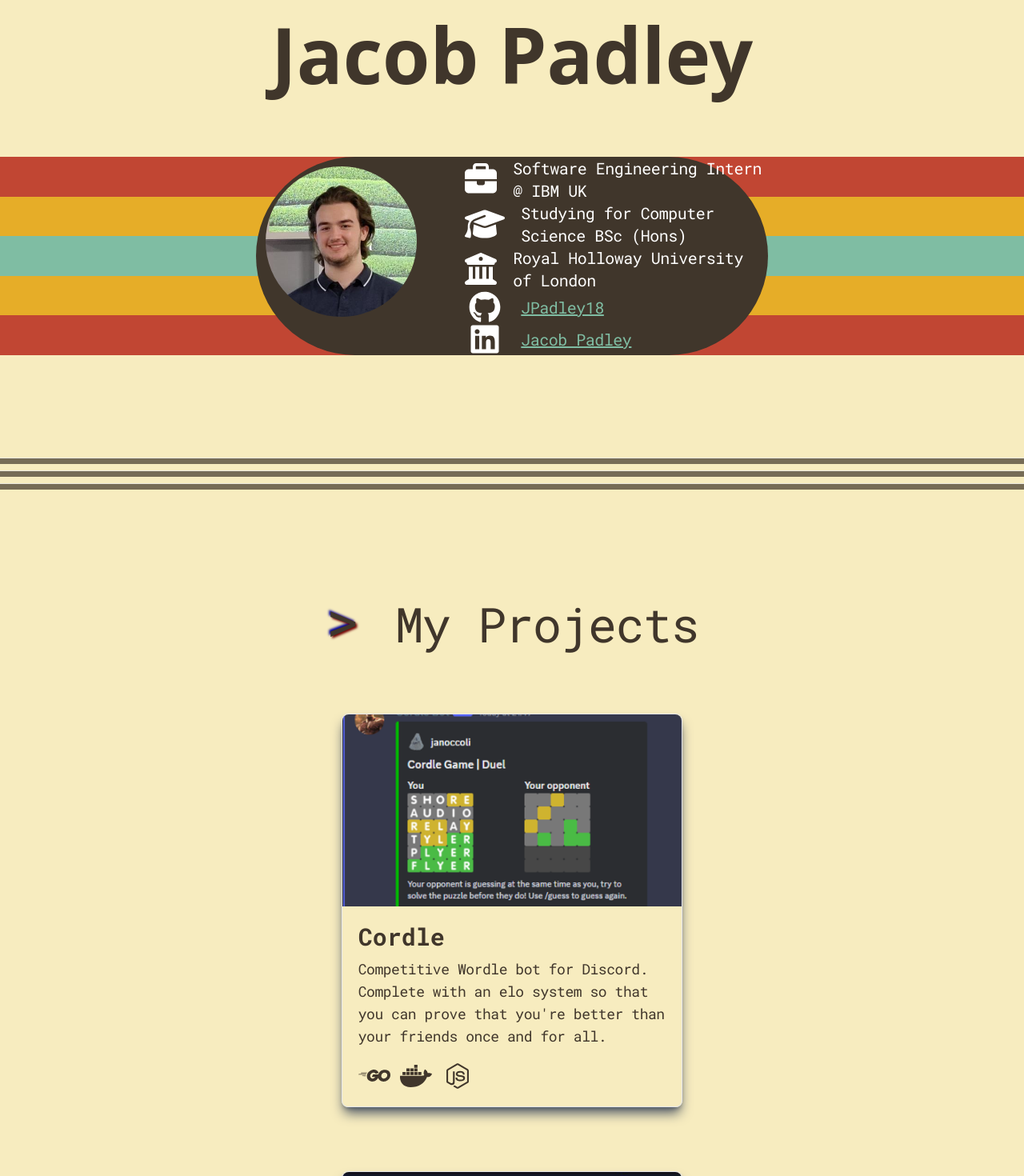
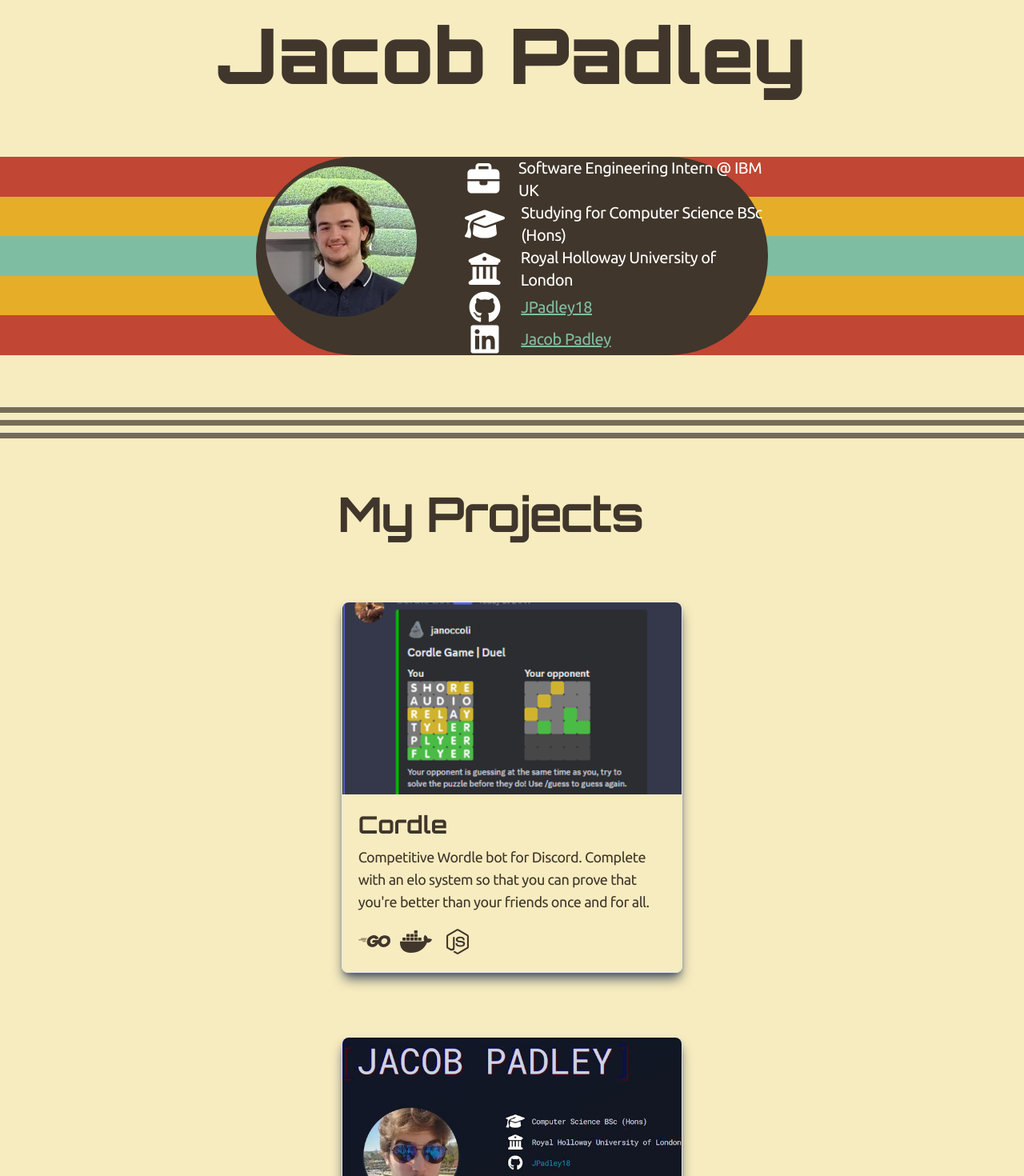
Before and after one commit to JPadley18/jpadley.com, a Next.js app: page / in a window 1280 px wide. Shown: the top 1470 px of the page at 80% size. Built offline with nearby package versions, Linux system fonts and the light colour scheme.

Commit message:
Add custom Google fonts

```diff
--- a/components/about-me-card.tsx
+++ b/components/about-me-card.tsx
@@ -1,7 +1,7 @@
 import Image from "next/image"
 import { faGraduationCap, faBuildingColumns, faBriefcase } from "@fortawesome/free-solid-svg-icons"
 import { faLinkedin, faGithub } from "@fortawesome/free-brands-svg-icons"
-import { robotoMono } from "@/util/fonts"
+import { ubuntu } from "@/util/fonts"
 import StatEntry from "./stat-entry"
 import profileImg from "@/public/me.jpg"
 
@@ -12,7 +12,7 @@ export default function AboutMeCard() {
                 <div className="col-span-3 xl:col-span-1">
                     <Image alt="Photo of myself" placeholder="blur" src={profileImg} className="rounded-full mx-auto xl:float-left px-3 py-3" />
                 </div>
-                <div className={`${robotoMono.className} text-white col-span-3 xl:col-span-2 ml-5 xl:ml-12 flex flex-col justify-evenly`}>
+                <div className={`${ubuntu.className} text-white col-span-3 xl:col-span-2 ml-5 xl:ml-12 flex flex-col justify-evenly`}>
                     <StatEntry text="Software Engineering Intern @ IBM UK" icon={faBriefcase} />
                     <StatEntry text="Studying for Computer Science BSc (Hons)" icon={faGraduationCap} />
                     <StatEntry text="Royal Holloway University of London" icon={faBuildingColumns} />
--- a/components/divider.tsx
+++ b/components/divider.tsx
@@ -1,6 +1,6 @@
 export default function Divider(){
     return (
-        <div className="opacity-70 my-16 md:my-32 ">
+        <div className="opacity-70 my-8 md:my-16 ">
             <hr className="my-2 h-2 bg-text w-full" />
             <hr className="my-2 h-2 bg-text w-full" />
             <hr className="my-2 h-2 bg-text w-full" />
--- a/components/main-title.tsx
+++ b/components/main-title.tsx
@@ -1,9 +1,9 @@
-import { robotoMono } from "@/util/fonts"
+import { orbitron } from "@/util/fonts"
 
 export default function MainTitle({ text }: { text: string }) {
     return (
         <div className="w-screen text-center mt-5">
-            <h1 className="text-6xl md:text-8xl font-bold">{text}</h1>
+            <h1 className={`text-6xl md:text-8xl font-black ${orbitron.className}`}>{text}</h1>
         </div>
     )
 }
--- a/components/project.tsx
+++ b/components/project.tsx
@@ -1,5 +1,5 @@
 import Image, { StaticImageData } from "next/image"
-import { robotoMono } from "@/util/fonts"
+import { orbitron, ubuntu } from "@/util/fonts"
 import { IconDefinition } from "@fortawesome/free-brands-svg-icons"
 import { FontAwesomeIcon } from "@fortawesome/react-fontawesome"
 import ProjectModal from "./project-modal"
@@ -16,8 +16,8 @@ export default function Project({ id, thumbnail, title, description, longDescrip
             <div className="w-3/4 lg:w-1/2 xl:w-1/3 bg-slate-900 border border-gray-200 shadow-lg hover:scale-105 transition-transform shadow-gray-600 mx-auto mt-20 rounded-lg hover:cursor-pointer" onClick={() => modalProps.setOpenModal(id)}>
                 <Image src={thumbnail} placeholder="blur" alt="Project photo" className="object-cover w-full h-60 rounded-t-lg" />
                 <div className="p-5">
-                    <h2 className={`${robotoMono.className} text-2xl sm:text-3xl font-bold`}>{title}</h2>
-                    <p className={`${robotoMono.className} text-md sm:text-lg text-slate-400 tracking-tight pt-2`}>{description}</p>
+                    <h2 className={`${orbitron.className} text-2xl sm:text-3xl font-bold`}>{title}</h2>
+                    <p className={`${ubuntu.className} text-md sm:text-lg text-slate-400 tracking-tight pt-2`}>{description}</p>
                     <ul className="pt-5">
                         {icons.map((icon) => (
                             <li key={icon.iconName} className="inline">
--- a/components/sub-title.tsx
+++ b/components/sub-title.tsx
@@ -1,12 +1,12 @@
-import { robotoMono } from "@/util/fonts"
+import { orbitron } from "@/util/fonts"
 
 export default function SubTitle({ text }: { text: string }) {
     return (
-        <div className="w-screen text-center">
-            <h1 className={`${robotoMono.className} text-5xl sm:text-7xl text-slate-900 inline [text-shadow:2px_2px_3px_#700000,-2px_-2px_3px_#000099]`}>&gt;&nbsp;</h1>
-            <h1 className={`${robotoMono.className} text-5xl sm:text-6xl text-slate-400 tracking-tight inline`}>
+        <div className="w-screen text-center text-5xl sm:text-6xl font-bold">
+            <h1 className={`${orbitron.className} tracking-tight inline`}>
                 {text}
             </h1>
+            <h1 className={`${orbitron.className} ml-1 animate-blink inline text-primary`}>_</h1>
         </div>
     )
 }
--- a/pages/index.tsx
+++ b/pages/index.tsx
@@ -34,9 +34,7 @@ export default function Home() {
             <MainTitle text="Jacob Padley" />
 
             <AboutMeCard />
-
             <Divider />
-
             <SubTitle text="My Projects" />
 
             <Project id="cordle" thumbnail={cordleThumbnail}
--- a/tailwind.config.js
+++ b/tailwind.config.js
@@ -9,6 +9,17 @@ module.exports = {
     flowbite.content()
   ],
   theme: {
+    extend: {
+      keyframes: {
+        blink: {
+          '0%, 60%, 100%': { opacity: 1 },
+          '10%, 50%': { opacity: 0 },
+        },
+      },
+      animation: {
+        blink: 'blink 1.2s infinite',
+      },
+    },
     colors: {
       'text': '#40362b',
       'background': '#f7ecbf',
--- a/util/fonts.ts
+++ b/util/fonts.ts
@@ -1,5 +1,10 @@
-import { Roboto_Mono } from "next/font/google"
+import { Orbitron, Ubuntu } from "next/font/google";
 
-export const robotoMono = Roboto_Mono({
+export const orbitron = Orbitron({
     subsets: ['latin'],
 });
+
+export const ubuntu = Ubuntu({
+    subsets: ['latin'],
+    weight: "400",
+});
```
